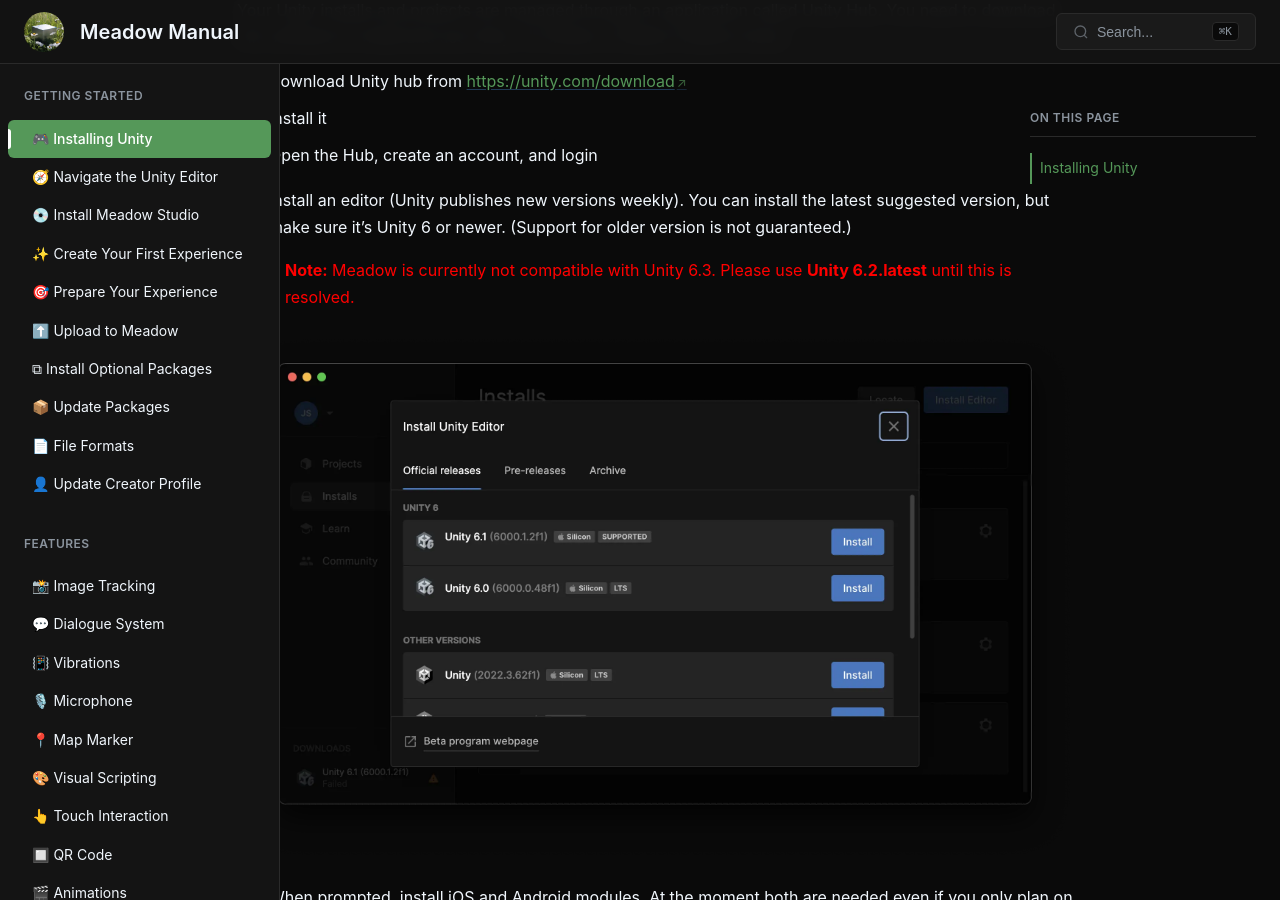
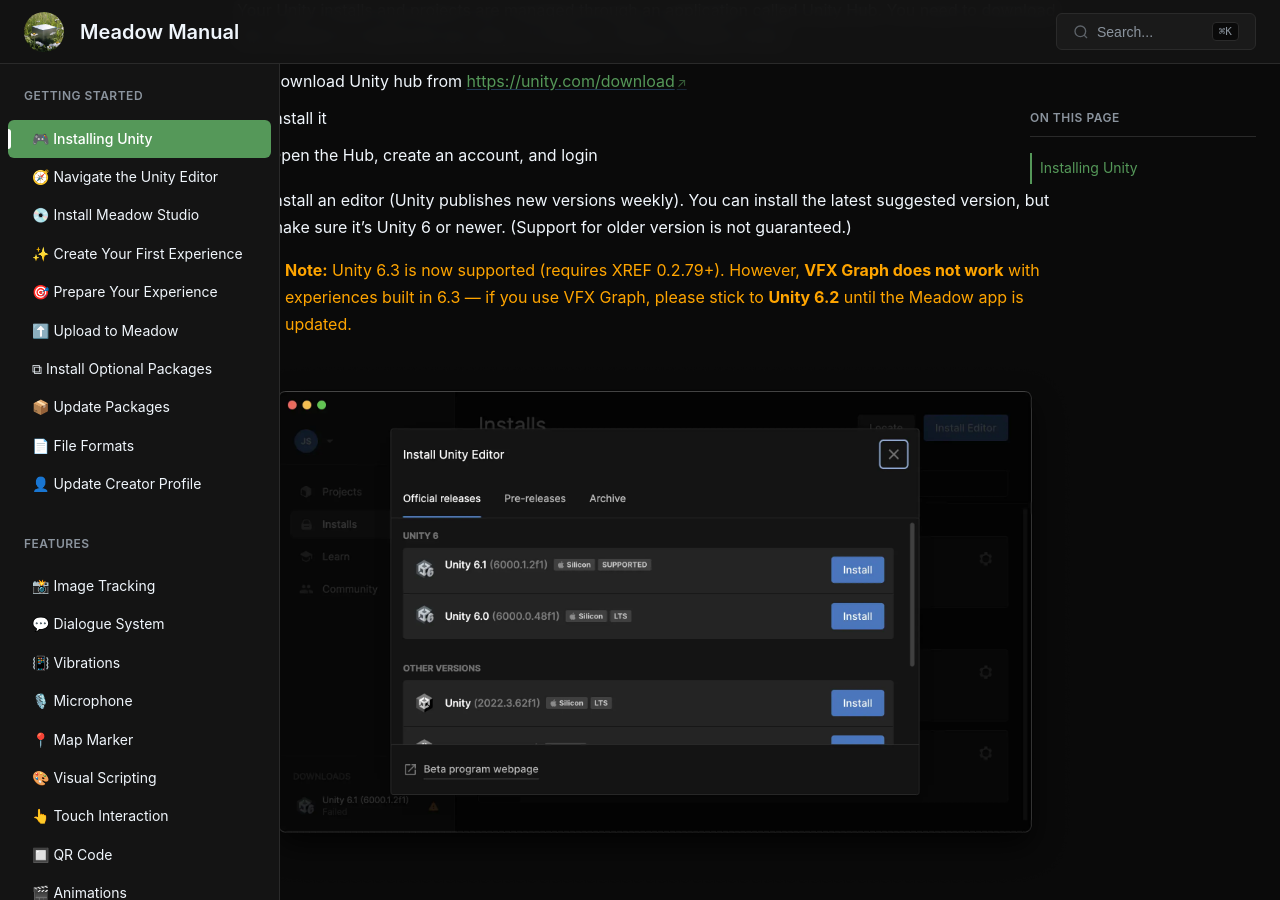
Before and after one commit to untoldgarden/meadow-manual, a Jekyll site: the page built from pages/getting-started/installing-unity.md, in a window 1280 px wide and 900 px high, scrolled down 719 px. Built offline with Jekyll 4.4.1, drawn with Linux system fonts in a browser that asks for light colours; the table of contents is made by our own code.

Commit message:
Update Unity 6.3 compatibility note - now supported with VFX Graph caveat

```diff
--- a/pages/getting-started/installing-unity.md
+++ b/pages/getting-started/installing-unity.md
@@ -29,7 +29,7 @@
 3. Open the Hub, create an account, and login
 4. Install an editor (Unity publishes new versions weekly). You can install the latest suggested version, but make sure it's Unity 6 or newer. (Support for older version is not guaranteed.)
 
-   <p style="color: red; margin-left: 1em;"><strong>Note:</strong> Meadow is currently not compatible with Unity 6.3. Please use <strong>Unity 6.2.latest</strong> until this is resolved.</p>
+   <p style="color: orange; margin-left: 1em;"><strong>Note:</strong> Unity 6.3 is now supported (requires XREF 0.2.79+). However, <strong>VFX Graph does not work</strong> with experiences built in 6.3 — if you use VFX Graph, please stick to <strong>Unity 6.2</strong> until the Meadow app is updated.</p>
 
 ![alt_text](../images/install-unity.webp "install unity")
 5. When prompted, install iOS and Android modules. At the moment both are needed even if you only plan on building for one platform.
```
